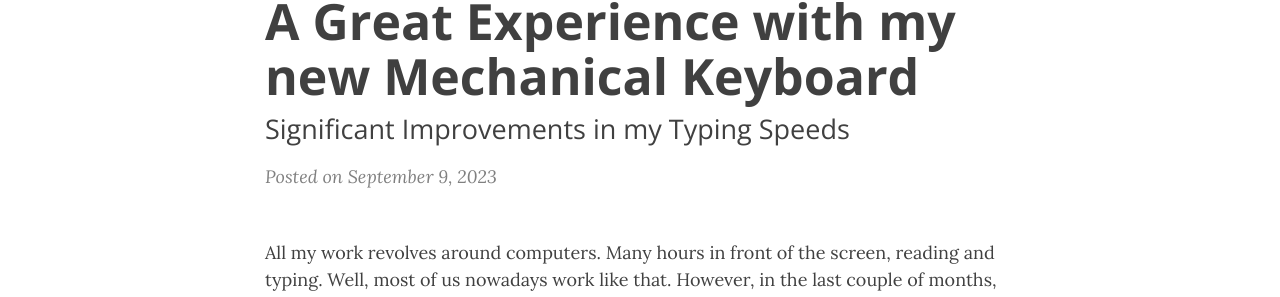
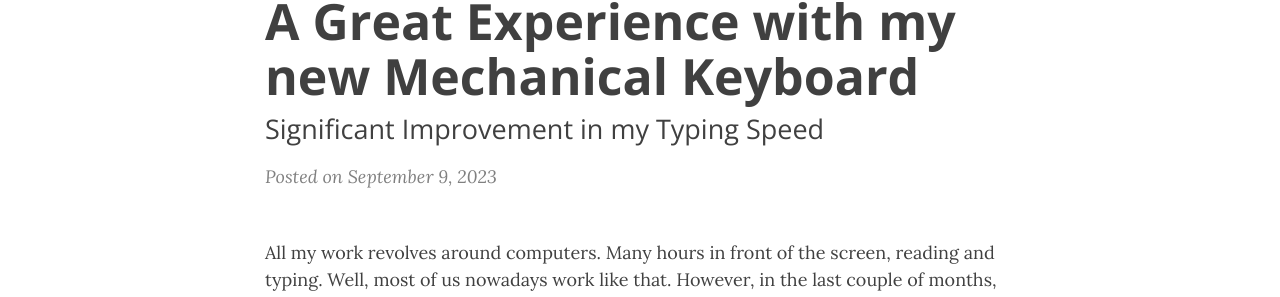
Before and after one commit to alfurka/alfurka.github.io, a Jekyll site: the page built from _posts/2023-09-09-typing-with-mechanical-keyboards.md, in a window 1280 px wide and 900 px high. Shown: the part 136-433 px from the top of the window. Built offline with Jekyll 4.4.1, drawn with Linux system fonts in a browser that asks for light colours; nearby versions of some CDN libraries.

Commit message:
Update 2023-09-09-typing-with-mechanical-keyboards.md

```diff
--- a/_posts/2023-09-09-typing-with-mechanical-keyboards.md
+++ b/_posts/2023-09-09-typing-with-mechanical-keyboards.md
@@ -1,7 +1,7 @@
 ---
 layout: post
 title: "A Great Experience with my new Mechanical Keyboard"
-subtitle: "Significant Improvements in my Typing Speeds"
+subtitle: "Significant Improvement in my Typing Speed"
 tags: [keyboard, typing, mechanical-keyboard, blog]
 image: /img/hoca.jpg
 ---
```
